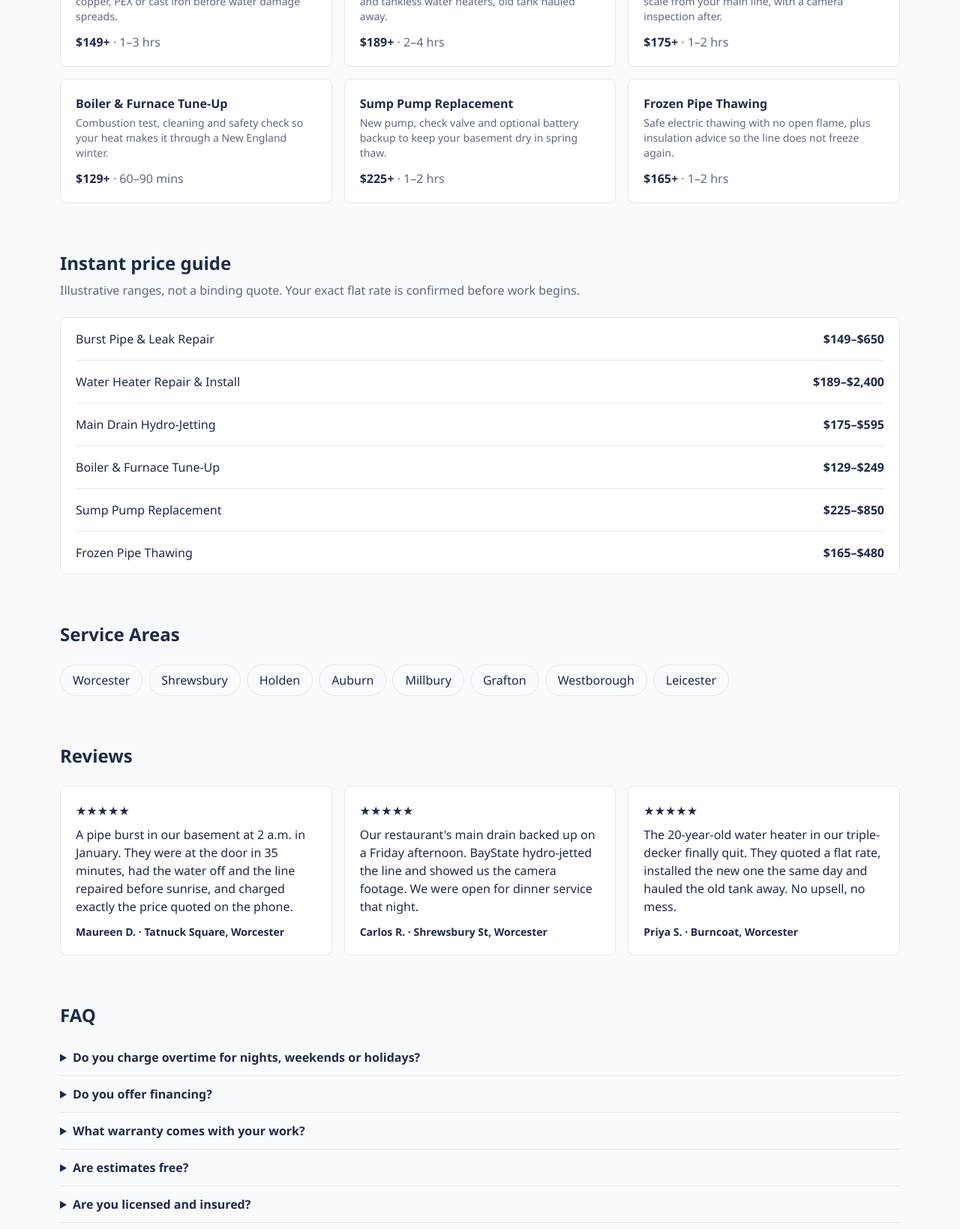
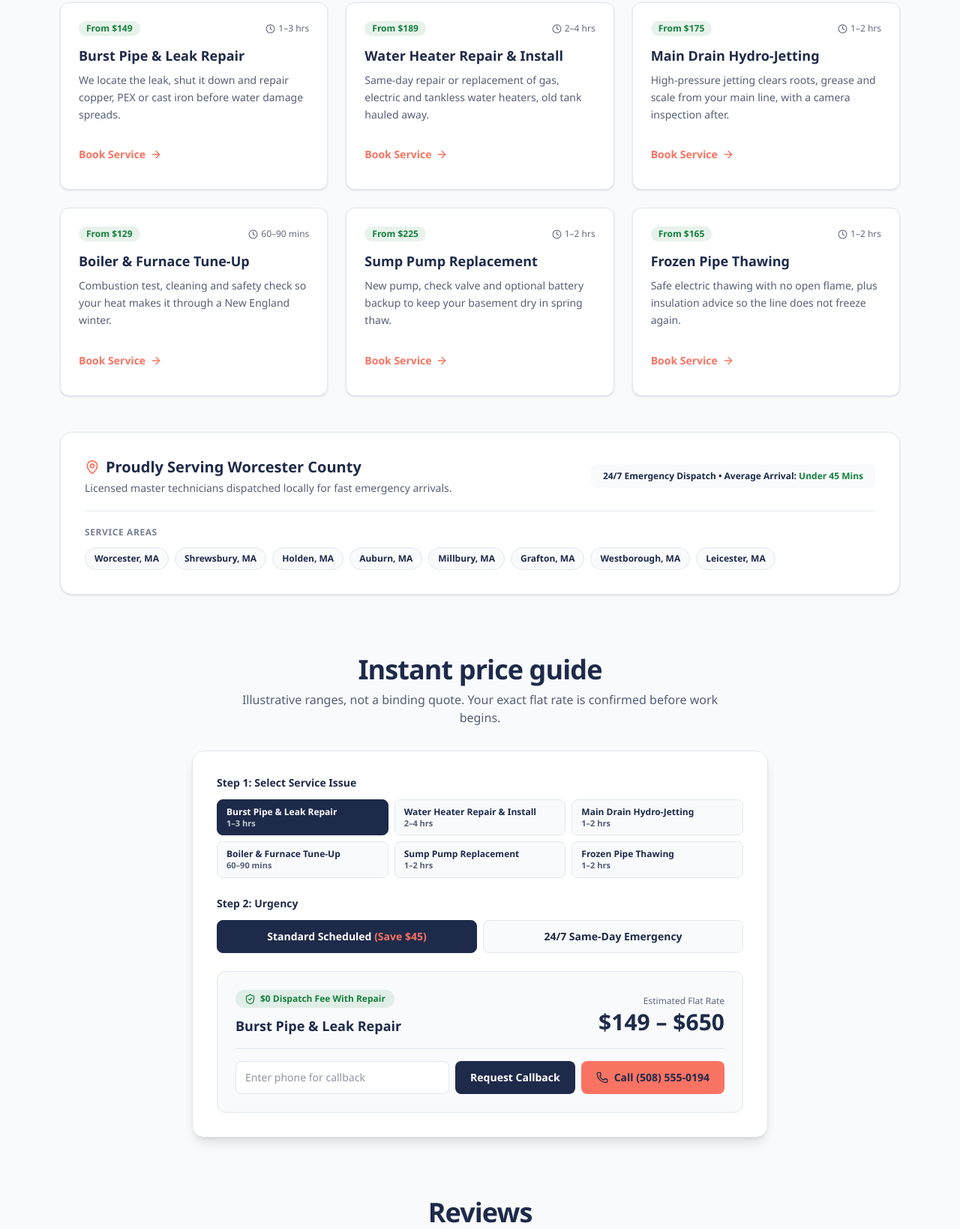
Before and after one commit to sewstie/demo-baystate-plumbing, an Astro site: page / in a window 1280 px wide. Shown: the part 1161-2800 px from the top of the page at 75% size. Built offline with nearby package versions, Linux system fonts and the light colour scheme; Astro itself is replaced by a stand-in of ours.

Commit message:
feat: complete BayState Plumbing & HVAC showcase site

```diff
--- /dev/null
+++ b/src/components/JsonLd.astro
@@ -0,0 +1,6 @@
+---
+import JsonLdSeo from './seo/JsonLd.astro';
+import type { ComponentProps } from 'astro/types';
+type Props = ComponentProps<typeof JsonLdSeo>;
+---
+<JsonLdSeo {...Astro.props} />
--- /dev/null
+++ b/src/components/islands/RepairEstimator.tsx
@@ -0,0 +1,110 @@
+import { useState } from 'react';
+import { Phone, ShieldCheck } from 'lucide-react';
+import type { Site } from '@/schemas/site';
+
+interface Props {
+  services: Site['services'];
+  phone: string;
+}
+
+export default function RepairEstimator({ services, phone }: Props) {
+  const [selected, setSelected] = useState(0);
+  const [isEmergency, setIsEmergency] = useState(false);
+  const [phoneInput, setPhoneInput] = useState('');
+  const [confirmed, setConfirmed] = useState(false);
+
+  const active = services[selected] ?? services[0];
+  const fee = isEmergency ? 45 : 0;
+  const min = (active?.baseMin ?? 0) + fee;
+  const max = (active?.baseMax ?? 0) + fee;
+  const telHref = `tel:+1${phone.replace(/\D/g, '')}`;
+
+  return (
+    <div className="mx-auto max-w-3xl rounded-2xl border border-border bg-paper p-6 shadow-lg sm:p-8">
+      <fieldset className="mb-6">
+        <legend className="text-sm font-bold text-foreground">Step 1: Select Service Issue</legend>
+        <div className="mt-3 grid grid-cols-2 gap-2 sm:grid-cols-3">
+          {services.map((s, idx) => (
+            <label
+              key={s.name}
+              className={`flex min-h-11 cursor-pointer flex-col justify-center rounded-lg border px-3 py-2 text-left text-xs font-semibold transition ${
+                selected === idx ? 'border-primary bg-primary text-paper' : 'border-border bg-surface text-foreground hover:border-primary/50'
+              }`}
+            >
+              <input type="radio" name="service" checked={selected === idx} onChange={() => setSelected(idx)} className="sr-only" />
+              <span className="truncate">{s.name}</span>
+              <span className="text-[11px] opacity-75">{s.duration}</span>
+            </label>
+          ))}
+        </div>
+      </fieldset>
+
+      <fieldset className="mb-6">
+        <legend className="text-sm font-bold text-foreground">Step 2: Urgency</legend>
+        <div className="mt-3 grid grid-cols-1 gap-2 sm:grid-cols-2">
+          <button
+            type="button"
+            onClick={() => setIsEmergency(false)}
+            className={`min-h-11 rounded-lg border px-4 py-2 text-sm font-semibold transition ${
+              !isEmergency ? 'border-primary bg-primary text-paper' : 'border-border bg-surface text-foreground hover:border-primary/50'
+            }`}
+          >
+            Standard Scheduled <span className={!isEmergency ? 'text-accent' : 'text-status font-bold'}>(Save $45)</span>
+          </button>
+          <button
+            type="button"
+            onClick={() => setIsEmergency(true)}
+            className={`min-h-11 rounded-lg border px-4 py-2 text-sm font-semibold transition ${
+              isEmergency ? 'border-primary bg-primary text-paper' : 'border-border bg-surface text-foreground hover:border-primary/50'
+            }`}
+          >
+            24/7 Same-Day Emergency
+          </button>
+        </div>
+      </fieldset>
+
+      <div className="rounded-xl border border-border bg-surface p-5 sm:p-6">
+        <div className="flex flex-wrap items-center justify-between gap-3 border-b border-border pb-4">
+          <div>
+            <span className="inline-flex items-center gap-1.5 rounded-full bg-status/10 px-3 py-1 text-xs font-bold text-status">
+              <ShieldCheck size={15} aria-hidden="true" /> $0 Dispatch Fee With Repair
+            </span>
+            <h3 className="mt-2 text-lg font-bold">{active?.name}</h3>
+          </div>
+          <div className="text-right">
+            <span className="text-xs text-primary/70">Estimated Flat Rate</span>
+            <p className="text-2xl font-extrabold text-foreground sm:text-3xl">${min} – ${max}</p>
+          </div>
+        </div>
+
+        {confirmed ? (
+          <div className="mt-4 rounded-lg bg-status/10 p-4 text-center text-sm font-bold text-status">
+            ✓ Callback requested for {phoneInput}. A technician will contact you shortly!
+          </div>
+        ) : (
+          <form
+            onSubmit={(e) => { e.preventDefault(); if (phoneInput) setConfirmed(true); }}
+            className="mt-4 flex flex-col gap-2 sm:flex-row"
+          >
+            <input
+              type="tel"
+              required
+              pattern="[0-9()+\\- ]{7,}"
+              value={phoneInput}
+              onChange={(e) => setPhoneInput(e.target.value)}
+              placeholder="Enter phone for callback"
+              aria-label="Phone number for callback"
+              className="min-h-11 flex-1 rounded-lg border border-border bg-paper px-3 text-sm text-foreground focus:border-primary focus:outline-none"
+            />
+            <button type="submit" className="min-h-11 rounded-lg bg-primary px-5 text-sm font-bold text-paper transition hover:opacity-90">
+              Request Callback
+            </button>
+            <a href={telHref} className="inline-flex min-h-11 items-center justify-center gap-2 rounded-lg bg-accent px-5 text-sm font-bold text-primary transition hover:opacity-90">
+              <Phone size={16} aria-hidden="true" /> Call {phone}
+            </a>
+          </form>
+        )}
+      </div>
+    </div>
+  );
+}
--- /dev/null
+++ b/src/components/sections/ReviewsAndFaq.astro
@@ -0,0 +1,79 @@
+---
+import { ChevronDown, Phone, ShieldCheck, Star } from 'lucide-react';
+import type { Site } from '@/schemas/site';
+
+interface Props {
+  reviews: Site['reviews'];
+  faqs: Site['faqs'];
+  business: Site['businessInfo'];
+  ui: Site['ui'];
+  tel: string;
+}
+
+const { reviews, faqs, business: b, ui, tel } = Astro.props;
+---
+
+<section id="reviews" aria-labelledby="reviews-heading" class="scroll-mt-20">
+  <div class="mb-10 text-center">
+    <h2 id="reviews-heading" class="text-3xl font-extrabold tracking-tight sm:text-4xl">{ui.reviewsTitle}</h2>
+    <p class="mx-auto mt-2 max-w-xl text-sm text-primary/75 sm:text-base">Real feedback from verified homeowners across Worcester County.</p>
+  </div>
+  <div class="grid gap-6 md:grid-cols-3">
+    {reviews.map((r) => (
+      <figure class="flex flex-col justify-between rounded-xl border border-border bg-paper p-6 shadow-sm">
+        <div>
+          <div class="flex items-center justify-between gap-2">
+            <div class="flex text-amber-500" aria-label={`${r.rating} ${ui.starsLabel}`}>
+              {Array.from({ length: r.rating }).map(() => (
+                <Star size={16} fill="currentColor" stroke="none" aria-hidden="true" />
+              ))}
+            </div>
+            <span class="rounded-full bg-surface px-2.5 py-0.5 text-xs font-semibold text-primary/70">{r.neighborhood}</span>
+          </div>
+          <blockquote class="mt-4 text-sm leading-relaxed text-foreground">"{r.text}"</blockquote>
+        </div>
+        <figcaption class="mt-5 text-sm font-bold text-foreground">— {r.author}</figcaption>
+      </figure>
+    ))}
+  </div>
+</section>
+
+<section id="faq" aria-labelledby="faq-heading" class="scroll-mt-20">
+  <div class="mb-8 text-center">
+    <h2 id="faq-heading" class="text-3xl font-extrabold tracking-tight sm:text-4xl">{ui.faqTitle}</h2>
+    <p class="mx-auto mt-2 max-w-xl text-sm text-primary/75 sm:text-base">Clear answers to frequent questions about our pricing and service.</p>
+  </div>
+  <div class="mx-auto max-w-3xl divide-y divide-border rounded-2xl border border-border bg-paper px-6 shadow-sm">
+    {faqs.map((f) => (
+      <details class="group py-4">
+        <summary class="flex min-h-11 cursor-pointer list-none items-center justify-between text-base font-bold text-foreground transition focus:outline-none">
+          <span class="pr-4">{f.question}</span>
+          <ChevronDown size={18} className="shrink-0 transition-transform duration-200 group-open:rotate-180" aria-hidden="true" />
+        </summary>
+        <p class="mt-2 text-sm leading-relaxed text-primary/75">{f.answer}</p>
+      </details>
+    ))}
+  </div>
+</section>
+
+<footer class="mt-16 rounded-2xl border border-border bg-primary p-8 text-paper shadow-xl sm:p-10">
+  <div class="flex flex-col items-center justify-between gap-6 text-center sm:flex-row sm:text-left">
+    <div>
+      <h3 class="text-xl font-bold">{b.name}</h3>
+      <p class="mt-1 text-sm text-paper/75">24/7 Emergency Dispatch across Worcester County, MA</p>
+      <p class="mt-2 flex items-center justify-center gap-1.5 text-xs text-paper/80 sm:justify-start">
+        <ShieldCheck size={15} aria-hidden="true" /> {b.licenseNumber}
+      </p>
+    </div>
+    <div class="flex flex-col items-center gap-2 sm:items-end">
+      <a href={tel} class="inline-flex min-h-11 items-center gap-2 rounded-lg bg-accent px-5 py-2.5 text-sm font-bold text-primary transition hover:opacity-90">
+        <Phone size={16} aria-hidden="true" /> {b.phone}
+      </a>
+      <span class="text-xs text-paper/70">Response time: {b.responseTime}</span>
+    </div>
+  </div>
+</footer>
+
+<a href={tel} class="fixed inset-x-0 bottom-0 z-50 flex min-h-[48px] items-center justify-center gap-2 bg-accent text-base font-bold text-primary shadow-lg md:hidden">
+  <Phone size={18} aria-hidden="true" /> {ui.callLabel} {b.phone}
+</a>
--- /dev/null
+++ b/src/components/sections/ServicesAndAreas.astro
@@ -0,0 +1,67 @@
+---
+import { ArrowRight, Clock, MapPin } from 'lucide-react';
+import type { Site } from '@/schemas/site';
+
+interface Props {
+  services: Site['services'];
+  serviceAreas: Site['serviceAreas'];
+  business: Site['businessInfo'];
+  ui: Site['ui'];
+}
+
+const { services, serviceAreas, business: b, ui } = Astro.props;
+const currency = new Intl.NumberFormat('en-US', { style: 'currency', currency: 'USD', maximumFractionDigits: 0 });
+---
+
+<section id="services" aria-labelledby="services-heading" class="scroll-mt-20">
+  <div class="mb-10 text-center">
+    <h2 id="services-heading" class="text-3xl font-extrabold tracking-tight sm:text-4xl">{ui.servicesTitle}</h2>
+    <p class="mx-auto mt-2 max-w-2xl text-sm text-primary/75 sm:text-base">Upfront flat rates on all residential plumbing and HVAC repairs across Central Massachusetts.</p>
+  </div>
+
+  <div class="grid gap-6 md:grid-cols-2 lg:grid-cols-3">
+    {services.map((s) => (
+      <article class="flex flex-col justify-between rounded-xl border border-border bg-paper p-6 shadow-sm transition hover:shadow-md">
+        <div>
+          <div class="flex items-center justify-between gap-2">
+            <span class="rounded-full bg-status/10 px-2.5 py-0.5 text-xs font-bold text-status">
+              From {currency.format(s.baseMin)}
+            </span>
+            <span class="inline-flex items-center gap-1 text-xs text-primary/70">
+              <Clock size={13} aria-hidden="true" /> {s.duration}
+            </span>
+          </div>
+          <h3 class="mt-3 text-lg font-bold text-foreground">{s.name}</h3>
+          <p class="mt-2 text-sm leading-relaxed text-primary/75">{s.description}</p>
+        </div>
+        <a href="#price-estimator" class="mt-5 inline-flex min-h-11 items-center gap-1.5 text-sm font-bold text-accent hover:underline">
+          Book Service <ArrowRight size={16} aria-hidden="true" />
+        </a>
+      </article>
+    ))}
+  </div>
+
+  <div id="service-areas" class="mt-12 scroll-mt-20 rounded-2xl border border-border bg-paper p-6 shadow-sm sm:p-8">
+    <div class="flex flex-wrap items-center justify-between gap-4 border-b border-border pb-5">
+      <div>
+        <h3 class="flex items-center gap-2 text-xl font-bold text-foreground">
+          <MapPin size={20} className="text-accent" aria-hidden="true" /> Proudly Serving Worcester County
+        </h3>
+        <p class="mt-1 text-sm text-primary/75">Licensed master technicians dispatched locally for fast emergency arrivals.</p>
+      </div>
+      <div class="rounded-lg bg-surface px-4 py-2 text-xs font-semibold text-primary">
+        24/7 Emergency Dispatch • Average Arrival: <span class="font-extrabold text-status">{b.responseTime}</span>
+      </div>
+    </div>
+    <div class="mt-5">
+      <p class="mb-3 text-xs font-bold tracking-wider text-primary/60 uppercase">{ui.areasTitle}</p>
+      <ul class="flex flex-wrap gap-2">
+        {serviceAreas.map((area) => (
+          <li class="rounded-full border border-border bg-surface px-3 py-1.5 text-xs font-semibold text-foreground">
+            {area}, {b.state}
+          </li>
+        ))}
+      </ul>
+    </div>
+  </div>
+</section>
--- /dev/null
+++ b/src/components/seo/JsonLd.astro
@@ -0,0 +1,29 @@
+---
+import type { Site } from '@/schemas/site';
+
+interface Props {
+  business: Site['businessInfo'];
+  serviceAreas: Site['serviceAreas'];
+  url: string;
+}
+
+const { business: b, serviceAreas, url } = Astro.props;
+
+const jsonLd = {
+  '@context': 'https://schema.org',
+  '@type': ['Plumber', 'HVACBusiness'],
+  name: b.name,
+  description: b.description,
+  telephone: b.phone,
+  url,
+  address: {
+    '@type': 'PostalAddress',
+    addressLocality: b.city,
+    addressRegion: b.state,
+    addressCountry: 'US',
+  },
+  areaServed: serviceAreas.map((name) => ({ '@type': 'City', name })),
+};
+---
+
+<script type="application/ld+json" set:html={JSON.stringify(jsonLd).replace(/</g, '\\u003c')} />
--- a/src/pages/index.astro
+++ b/src/pages/index.astro
@@ -2,20 +2,17 @@
 import '@/styles/global.css';
 import Navbar from '@/components/sections/Navbar.astro';
 import Hero from '@/components/sections/Hero.astro';
+import ServicesAndAreas from '@/components/sections/ServicesAndAreas.astro';
+import ReviewsAndFaq from '@/components/sections/ReviewsAndFaq.astro';
+import JsonLd from '@/components/seo/JsonLd.astro';
+import RepairEstimator from '@/components/islands/RepairEstimator';
 import siteJson from '@/data/site.json';
 import { siteSchema } from '@/schemas/site';
+
 interface Props {}
 const { businessInfo: b, navbar, hero, ui, services, serviceAreas, reviews, faqs } = siteSchema.parse(siteJson);
 const tel = `tel:+1${b.phone.replace(/\D/g, '')}`;
 const url = new URL(import.meta.env.BASE_URL, Astro.site).href;
-const jsonLd = {
-  '@context': 'https://schema.org', '@type': ['Plumber', 'HVACBusiness'],
-  name: b.name, description: b.description, telephone: b.phone, url,
-  address: { '@type': 'PostalAddress', addressLocality: b.city, addressRegion: b.state, addressCountry: 'US' },
-  areaServed: serviceAreas.map((name) => ({ '@type': 'City', name })),
-};
-const card = 'rounded-lg border border-border bg-paper p-5';
-const currency = new Intl.NumberFormat('en-US', { style: 'currency', currency: 'USD', maximumFractionDigits: 0 });
 ---
 <!doctype html>
 <html lang="en">
@@ -25,59 +22,25 @@ const currency = new Intl.NumberFormat('en-US', { style: 'currency', currency: '
     <title>{`${b.name} | ${b.city}, ${b.state}`}</title>
     <meta name="description" content={b.description} />
     <link rel="canonical" href={url} />
-    <script type="application/ld+json" set:html={JSON.stringify(jsonLd).replace(/</g, '\\u003c')} />
+    <JsonLd business={b} serviceAreas={serviceAreas} url={url} />
   </head>
   <body class="bg-surface pb-14 text-foreground md:pb-0">
-    <aside class="mx-auto max-w-6xl px-4 py-3 text-xs leading-relaxed">{b.demoNotice}</aside>
+    <aside class="mx-auto max-w-6xl px-4 py-3 text-xs leading-relaxed text-primary/70">{b.demoNotice}</aside>
     <Navbar business={b} content={navbar} callLabel={ui.callLabel} tel={tel} />
     <main>
       <Hero business={b} content={hero} ui={ui} tel={tel} />
-      <div class="mx-auto max-w-6xl space-y-16 px-4 py-16">
-        <section id="services" aria-labelledby="services-heading">
-          <h2 id="services-heading" class="text-2xl font-bold">{ui.servicesTitle}</h2>
-          <ul class="mt-6 grid gap-4 md:grid-cols-3">
-            {services.map((s) => (
-              <li class={card}>
-                <h3 class="font-bold">{s.name}</h3>
-                <p class="mt-1 text-sm text-primary/70">{s.description}</p>
-                <p class="mt-3 font-bold">{currency.format(s.baseMin)}{ui.priceSuffix} <span class="font-normal text-primary/70">· {s.duration}</span></p>
-              </li>
-            ))}
-          </ul>
+      <div class="mx-auto max-w-6xl space-y-20 px-4 py-16">
+        <ServicesAndAreas services={services} serviceAreas={serviceAreas} business={b} ui={ui} />
+        <section id="price-estimator" class="scroll-mt-20" aria-labelledby="estimator-heading">
+          <div id="estimate"></div>
+          <div class="mb-8 text-center">
+            <h2 id="estimator-heading" class="text-3xl font-extrabold tracking-tight sm:text-4xl">{ui.estimateTitle}</h2>
+            <p class="mx-auto mt-2 max-w-2xl text-sm text-primary/75 sm:text-base">{ui.estimateNote}</p>
+          </div>
+          <RepairEstimator client:visible services={services} phone={b.phone} />
         </section>
-        <section id="estimate" aria-labelledby="estimate-heading">
-          <h2 id="estimate-heading" class="text-2xl font-bold">{ui.estimateTitle}</h2>
-          <p class="mt-2 text-primary/70">{ui.estimateNote}</p>
-          <dl class="mt-6 divide-y divide-border rounded-lg border border-border bg-paper px-5">
-            {services.map((s) => <div class="flex flex-wrap justify-between gap-2 py-4"><dt>{s.name}</dt><dd class="font-bold">{currency.format(s.baseMin)}–{currency.format(s.baseMax)}</dd></div>)}
-          </dl>
-        </section>
-        <section id="service-areas" aria-labelledby="areas-heading">
-          <h2 id="areas-heading" class="text-2xl font-bold">{ui.areasTitle}</h2>
-          <ul class="mt-6 flex flex-wrap gap-2">
-            {serviceAreas.map((area) => <li class="rounded-full border border-border px-4 py-2">{area}</li>)}
-          </ul>
-        </section>
-        <section id="reviews" aria-labelledby="reviews-heading">
-          <h2 id="reviews-heading" class="text-2xl font-bold">{ui.reviewsTitle}</h2>
-          <div class="mt-6 grid gap-4 md:grid-cols-3">
-            {reviews.map((r) => (
-              <figure class={card}>
-                <p><span aria-hidden="true">{'★'.repeat(r.rating)}</span><span class="sr-only">{r.rating} {ui.starsLabel}</span></p>
-                <blockquote class="mt-2">{r.text}</blockquote>
-                <figcaption class="mt-3 text-sm font-bold">{r.author} · {r.neighborhood}</figcaption>
-              </figure>
-            ))}
-          </div>
-        </section>
-        <section aria-labelledby="faq-heading">
-          <h2 id="faq-heading" class="text-2xl font-bold">{ui.faqTitle}</h2>
-          <div class="mt-4">
-            {faqs.map((f) => <details class="border-b border-border"><summary class="min-h-11 cursor-pointer py-3 font-bold">{f.question}</summary><p class="pb-4 text-primary/70">{f.answer}</p></details>)}
-          </div>
-        </section>
+        <ReviewsAndFaq reviews={reviews} faqs={faqs} business={b} ui={ui} tel={tel} />
       </div>
     </main>
-    <a href={tel} class="fixed inset-x-0 bottom-0 z-50 flex min-h-14 items-center justify-center bg-accent text-lg font-bold text-primary md:hidden">{ui.callLabel} {b.phone}</a>
   </body>
 </html>
```
